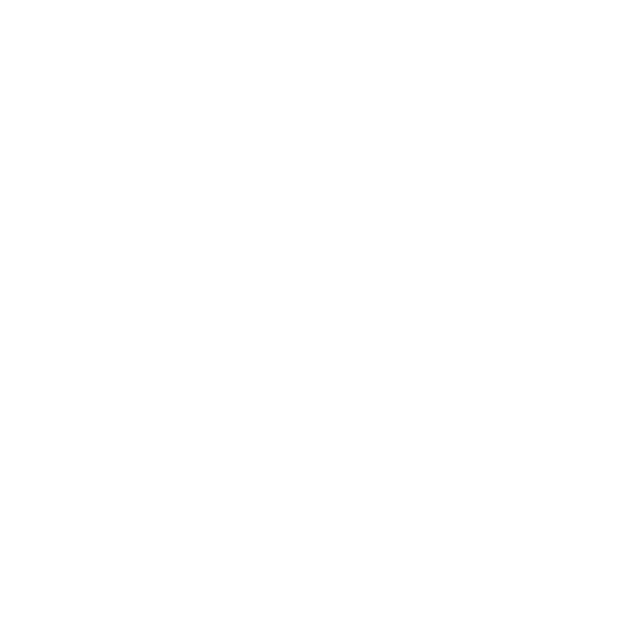
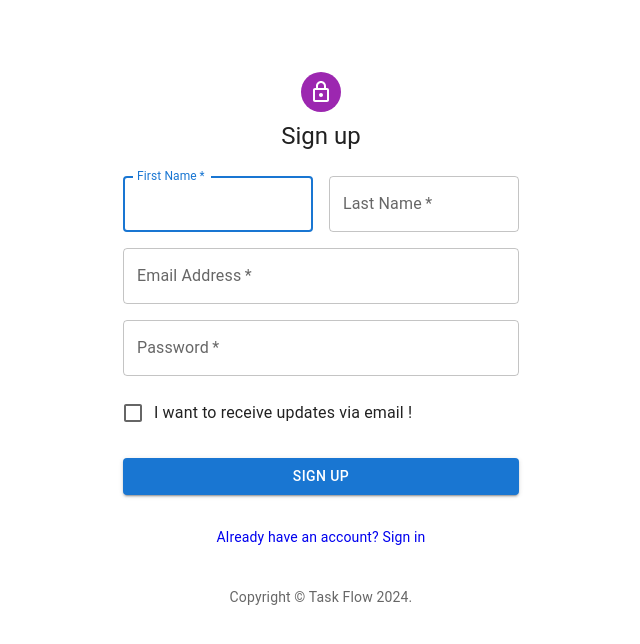
Before and after one commit to exclusiveabhi/task-manager, a React (Vite) app in the folder frontend/: page /signup in a window 1280 px wide. Shown: the top 644 px of the page, without its empty margins (319-959 px from the left). Built offline with nearby package versions, Linux system fonts and the light colour scheme.

Commit message:
20/08/2024

```diff
--- a/frontend/src/App.jsx
+++ b/frontend/src/App.jsx
@@ -1,11 +1,19 @@
-import React from 'react'
+import React from 'react';
+import Login from './auth/Login';
+import SignUp from "./auth/SignUp";
+import { BrowserRouter as Router, Route, Routes, Navigate } from 'react-router-dom';
 
 function App() {
   return (
-    <>
-
-    </>
-  )
+    <Router>
+      <Routes>
+        <Route path="/" element={<Navigate to="/signin" />} />
+        <Route path="/signin" element={<Login />} />
+        <Route path="/signup" element={<SignUp />} />
+        <Route path="*" element={<Navigate to="/notfound" />} />
+      </Routes>
+    </Router>
+  );
 }
 
-export default App
+export default App;
--- /dev/null
+++ b/frontend/src/auth/Login.jsx
@@ -0,0 +1,111 @@
+import * as React from 'react';
+import Avatar from '@mui/material/Avatar';
+import Button from '@mui/material/Button';
+import CssBaseline from '@mui/material/CssBaseline';
+import TextField from '@mui/material/TextField';
+import FormControlLabel from '@mui/material/FormControlLabel';
+import Checkbox from '@mui/material/Checkbox';
+import { Link as RouterLink } from 'react-router-dom';
+import Grid from '@mui/material/Grid';
+import Box from '@mui/material/Box';
+import LockOutlinedIcon from '@mui/icons-material/LockOutlined';
+import Typography from '@mui/material/Typography';
+import Container from '@mui/material/Container';
+import { createTheme, ThemeProvider } from '@mui/material/styles';
+
+function Copyright(props) {
+  return (
+    <Typography variant="body2" color="text.secondary" align="center" {...props}>
+      {'Copyright © '}
+
+        Task Flow
+      {' '}
+      {new Date().getFullYear()}
+      {'.'}
+    </Typography>
+  );
+}
+
+const defaultTheme = createTheme();
+
+export default function SignIn() {
+  const handleSubmit = (event) => {
+    event.preventDefault();
+    const data = new FormData(event.currentTarget);
+    console.log({
+      email: data.get('email'),
+      password: data.get('password'),
+    });
+  };
+
+  return (
+    <ThemeProvider theme={defaultTheme}>
+      <Container component="main" maxWidth="xs">
+        <CssBaseline />
+        <Box
+          sx={{
+            marginTop: 8,
+            display: 'flex',
+            flexDirection: 'column',
+            alignItems: 'center',
+          }}
+        >
+          <Avatar sx={{ m: 1, bgcolor: 'secondary.main' }}>
+            <LockOutlinedIcon />
+          </Avatar>
+          <Typography component="h1" variant="h5">
+            Sign in
+          </Typography>
+          <Box component="form" onSubmit={handleSubmit} noValidate sx={{ mt: 1 }}>
+            <TextField
+              margin="normal"
+              required
+              fullWidth
+              id="email"
+              label="Email Address"
+              name="email"
+              autoComplete="email"
+              autoFocus
+            />
+            <TextField
+              margin="normal"
+              required
+              fullWidth
+              name="password"
+              label="Password"
+              type="password"
+              id="password"
+              autoComplete="current-password"
+            />
+            <FormControlLabel
+              control={<Checkbox value="remember" color="primary" />}
+              label="Remember me"
+            />
+            <Button
+              type="submit"
+              fullWidth
+              variant="contained"
+              sx={{ mt: 3, mb: 2 }}
+            >
+              Sign In
+            </Button>
+            <Grid container>
+              <Grid item xs>
+                <RouterLink to="#" variant="body2">
+                  Forgot password?
+                </RouterLink>
+              </Grid>
+              <Grid item>
+                <RouterLink to="/signup"  variant="body2">
+
+                  {"Don't have an account? Sign Up"}
+                </RouterLink>
+              </Grid>
+            </Grid>
+          </Box>
+        </Box>
+        <Copyright sx={{ mt: 8, mb: 4 }} />
+      </Container>
+    </ThemeProvider>
+  );
+}
--- /dev/null
+++ b/frontend/src/auth/SignUp.jsx
@@ -0,0 +1,132 @@
+import * as React from 'react';
+import Avatar from '@mui/material/Avatar';
+import Button from '@mui/material/Button';
+import CssBaseline from '@mui/material/CssBaseline';
+import TextField from '@mui/material/TextField';
+import FormControlLabel from '@mui/material/FormControlLabel';
+import Checkbox from '@mui/material/Checkbox';
+import { Link as RouterLink } from 'react-router-dom';
+import Grid from '@mui/material/Grid';
+import Box from '@mui/material/Box';
+import LockOutlinedIcon from '@mui/icons-material/LockOutlined';
+import Typography from '@mui/material/Typography';
+import Container from '@mui/material/Container';
+import { createTheme, ThemeProvider } from '@mui/material/styles';
+
+function Copyright(props) {
+  return (
+    <Typography variant="body2" color="text.secondary" align="center" {...props}>
+      {'Copyright © '}
+      Task Flow
+      {' '}
+      {new Date().getFullYear()}
+      {'.'}
+    </Typography>
+  );
+}
+
+// TODO remove, this demo shouldn't need to reset the theme.
+
+const defaultTheme = createTheme();
+
+export default function SignUp() {
+  const handleSubmit = (event) => {
+    event.preventDefault();
+    const data = new FormData(event.currentTarget);
+    console.log({
+      email: data.get('email'),
+      password: data.get('password'),
+    });
+  };
+
+  return (
+    <ThemeProvider theme={defaultTheme}>
+      <Container component="main" maxWidth="xs">
+        <CssBaseline />
+        <Box
+          sx={{
+            marginTop: 8,
+            display: 'flex',
+            flexDirection: 'column',
+            alignItems: 'center',
+          }}
+        >
+          <Avatar sx={{ m: 1, bgcolor: 'secondary.main' }}>
+            <LockOutlinedIcon />
+          </Avatar>
+          <Typography component="h1" variant="h5">
+            Sign up
+          </Typography>
+          <Box component="form" noValidate onSubmit={handleSubmit} sx={{ mt: 3 }}>
+            <Grid container spacing={2}>
+              <Grid item xs={12} sm={6}>
+                <TextField
+                  autoComplete="given-name"
+                  name="firstName"
+                  required
+                  fullWidth
+                  id="firstName"
+                  label="First Name"
+                  autoFocus
+                />
+              </Grid>
+              <Grid item xs={12} sm={6}>
+                <TextField
+                  required
+                  fullWidth
+                  id="lastName"
+                  label="Last Name"
+                  name="lastName"
+                  autoComplete="family-name"
+                />
+              </Grid>
+              <Grid item xs={12}>
+                <TextField
+                  required
+                  fullWidth
+                  id="email"
+                  label="Email Address"
+                  name="email"
+                  autoComplete="email"
+                />
+              </Grid>
+              <Grid item xs={12}>
+                <TextField
+                  required
+                  fullWidth
+                  name="password"
+                  label="Password"
+                  type="password"
+                  id="password"
+                  autoComplete="new-password"
+                />
+              </Grid>
+              <Grid item xs={12}>
+                <FormControlLabel
+                  control={<Checkbox value="allowExtraEmails" color="primary" />}
+                  label="I want to receive updates via email !"
+                />
+              </Grid>
+            </Grid>
+            <Button
+              type="submit"
+              fullWidth
+              variant="contained"
+              sx={{ mt: 3, mb: 2 }}
+            >
+              Sign Up
+            </Button>
+            <Box sx={{ mt: 2, display: 'flex', justifyContent: 'center' }}>
+              <RouterLink to="/" style={{ textDecoration: 'none' }}>
+                <Typography variant="body2">
+                  Already have an account? Sign in
+                </Typography>
+              </RouterLink>
+            </Box>
+          </Box>
+        </Box>
+        <Copyright sx={{ mt: 5 }} />
+      </Container>
+    </ThemeProvider>
+  );
+}
```
Also changed, not shown: frontend/package.json (+6 -1 lines), 1 other file (tests, documents, lock files or other folders).
